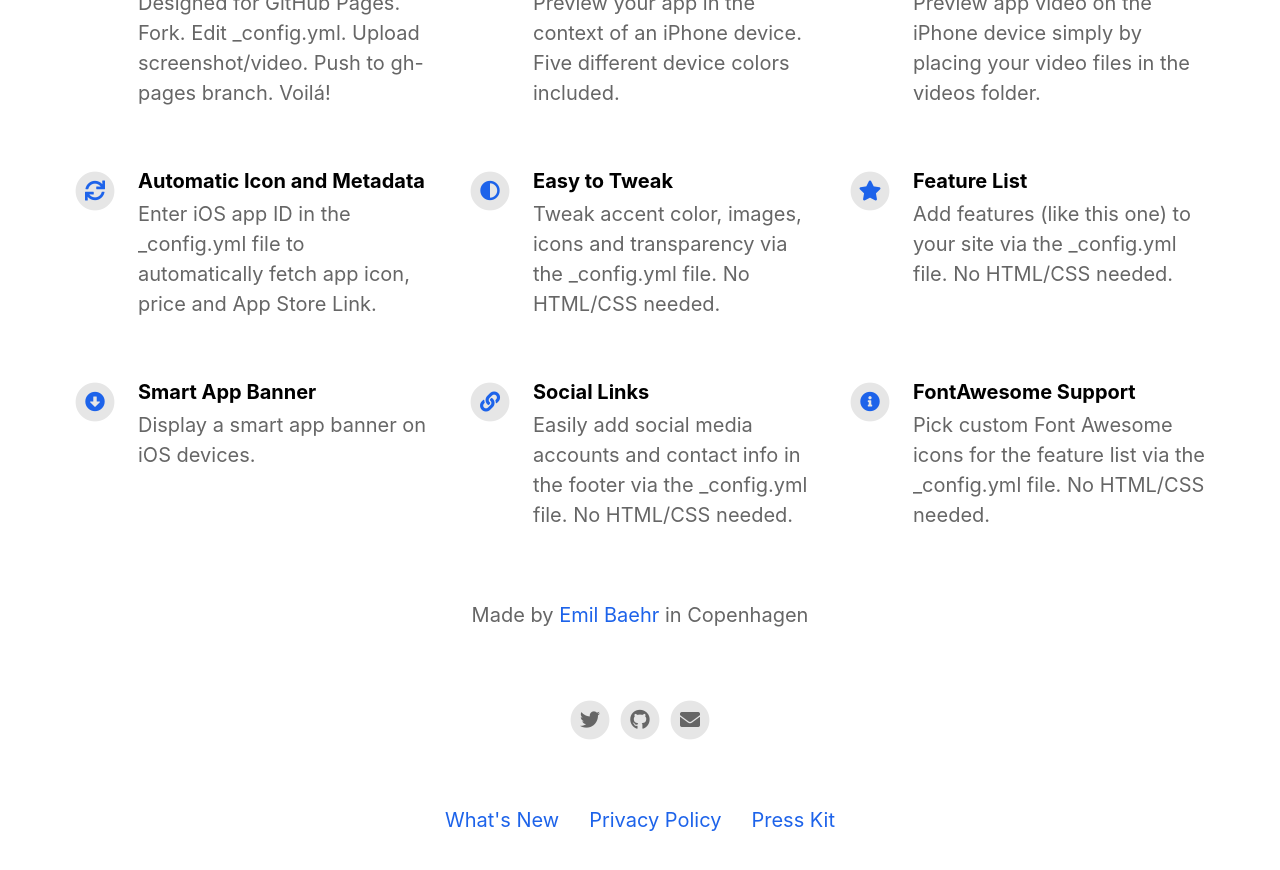
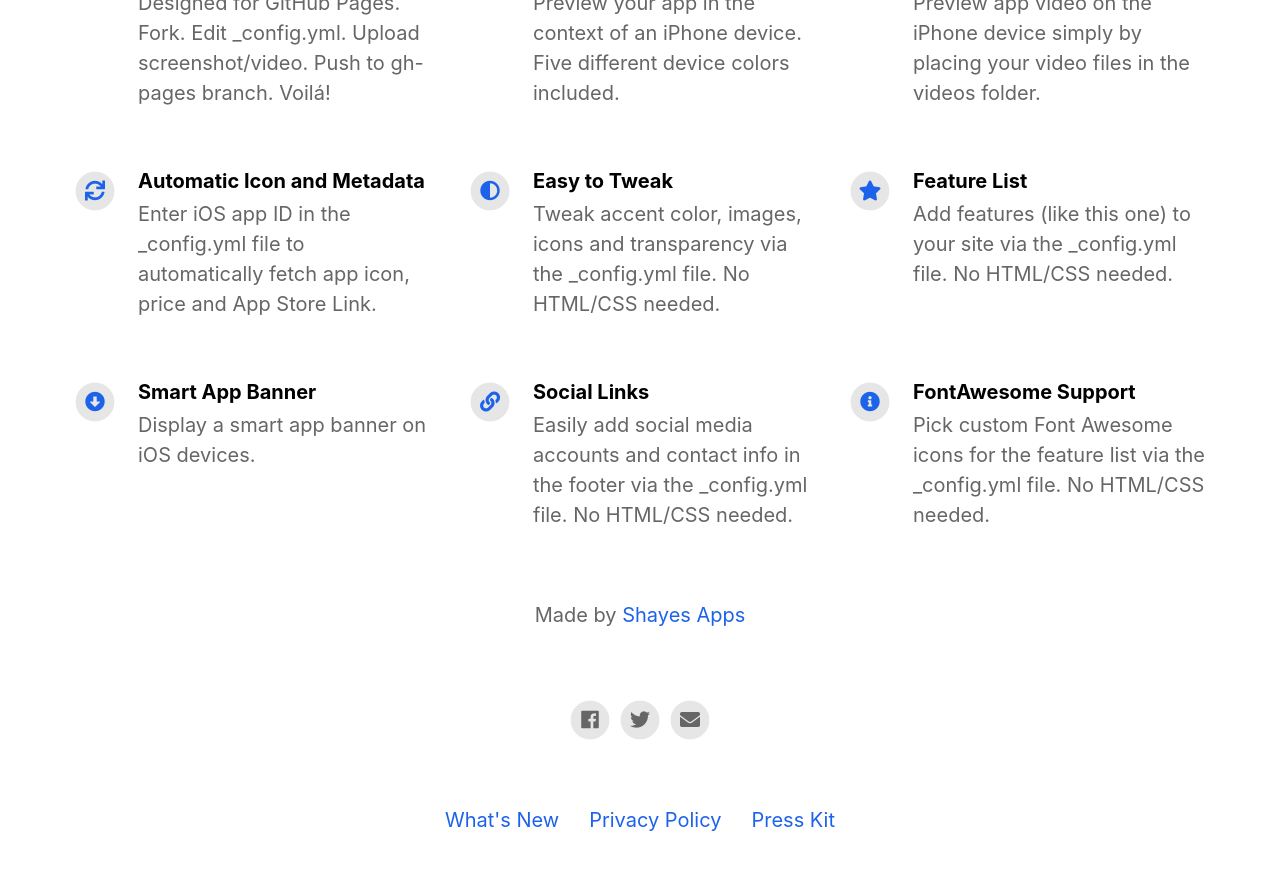
Before and after one commit to schayes04/RecurrenceWeb, a Jekyll site: the page built from index.html, in a window 1280 px wide and 900 px high, scrolled down 1124 px. Shown: the top 870 px of the window. Built offline with Jekyll 4.4.1, drawn with Linux system fonts in a browser that asks for light colours; nearby versions of some CDN libraries.

Commit message:
Update _config.yml

```diff
--- a/_config.yml
+++ b/_config.yml
@@ -1,8 +1,8 @@
 #page title
-page_title                                :                                           # Automatically populates with app name if not set and if iOS app ID is set. Otherwise enter manually.
+page_title                                : Recurrence                                # Automatically populates with app name if not set and if iOS app ID is set. Otherwise enter manually.
 
 # App Info
-ios_app_id                                : 1234793120                                # Required. Enter iOS app ID to automatically populate name, price and icons (e.g. 718043190).
+ios_app_id                                : 1494977084                                # Required. Enter iOS app ID to automatically populate name, price and icons (e.g. 718043190).
 
 appstore_link                             :                                           # Automatically populates if not set and if iOS app ID is set. Otherwise enter manually.
 playstore_link                            :                                           # Enter Google Play Store URL.
@@ -19,14 +19,14 @@ enable_smart_app_banner                   : true
 
 
 # Information About Yourself
-your_name                                 : Emil Baehr
-your_link                                 : https://emilbaehr.com
-your_city                                 : Copenhagen
-email_address                             : emil.baehr@gmail.com
-facebook_username                         :
-instagram_username                        : ebaehr
-twitter_username                          : ebaehr
-github_username                           : emilbaehr
+your_name                                 : Shayes Apps
+your_link                                 : https://www.shayesapps.com
+your_city                                 :
+email_address                             : support@shayesapps.com
+facebook_username                         : shayesapps
+instagram_username                        :
+twitter_username                          : shayesapps
+github_username                           :
 youtube_username                          :
 
 
```
